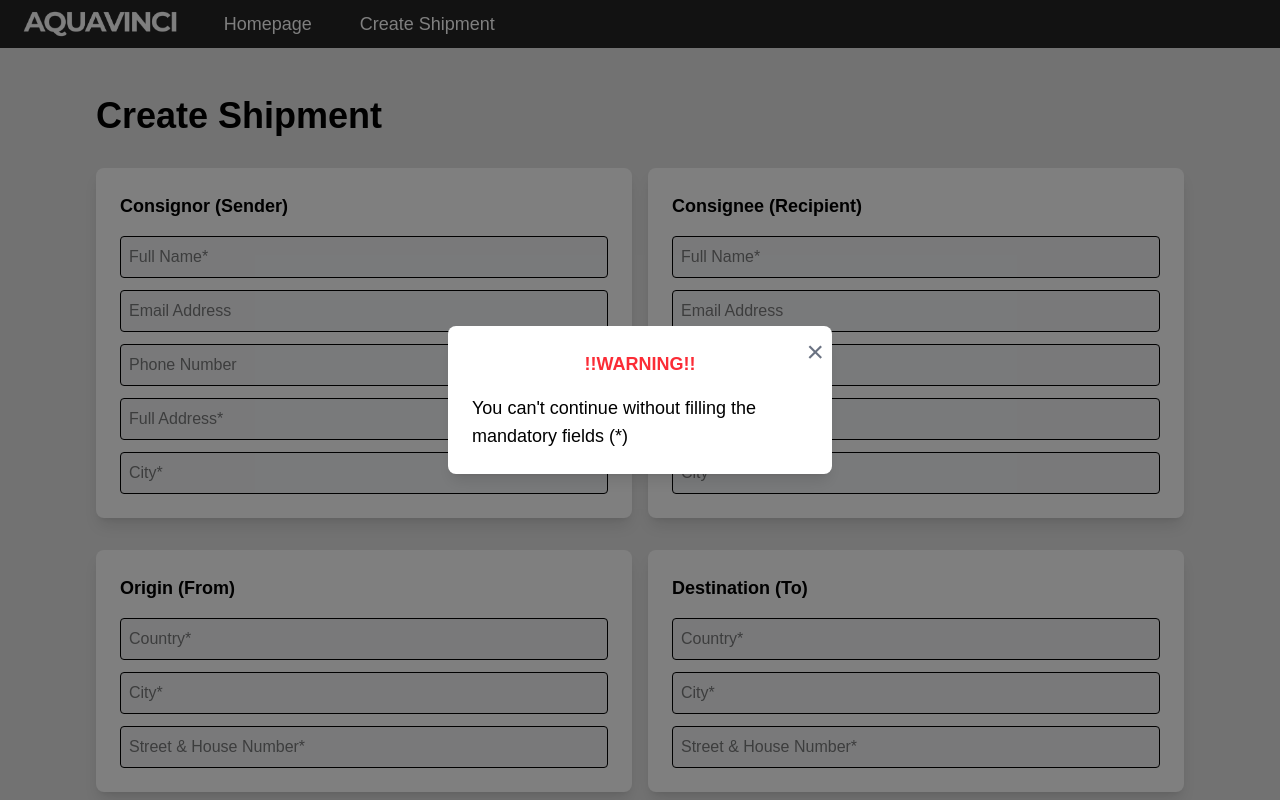
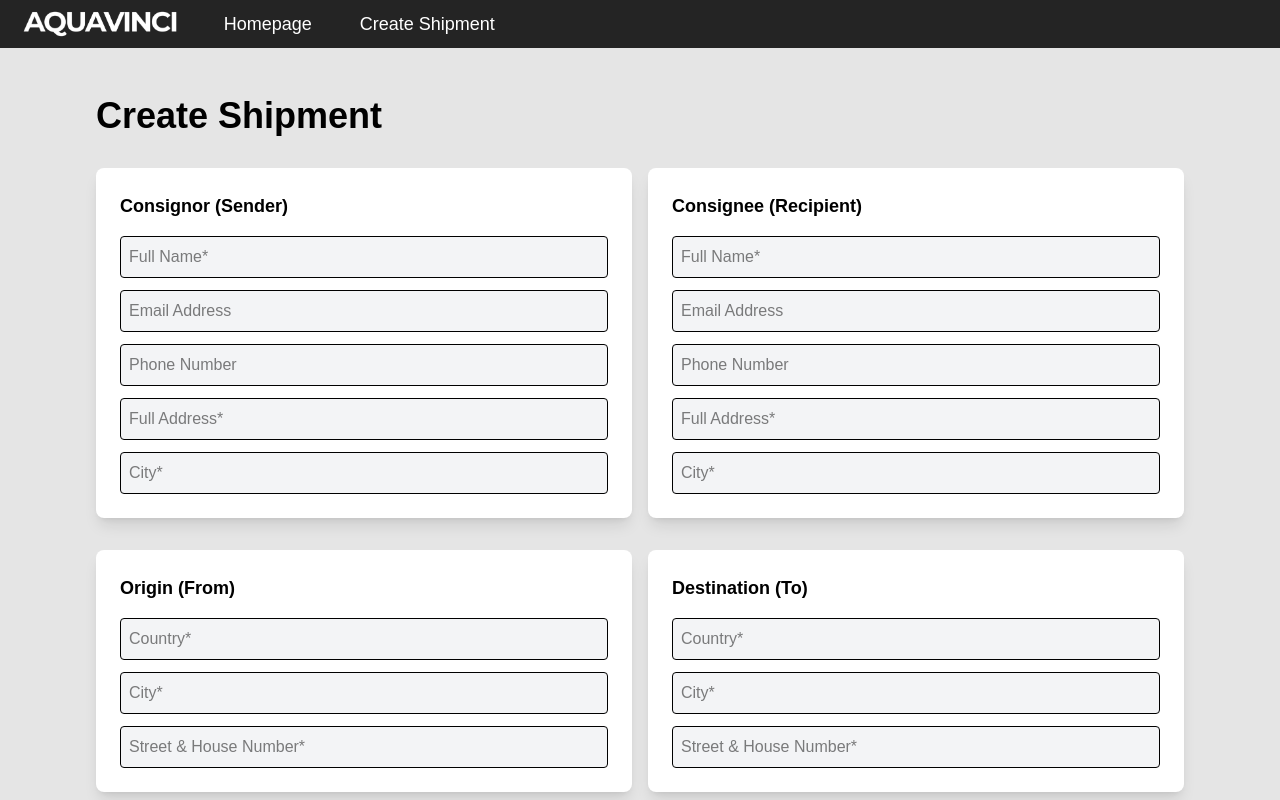
Before and after one commit to AlketKuehne/aquavinci, a Next.js app: page /create-shipment in a window 1280 px wide. Shown: the top 800 px of the page. Built offline with nearby package versions, Linux system fonts and the light colour scheme.

Commit message:
fixed popup issue

```diff
--- a/app/create-shipment/page.tsx
+++ b/app/create-shipment/page.tsx
@@ -88,16 +88,6 @@ export default function ShipmentPage() {
       new Date(sendDate) < new Date(arrivalDate)
     );
     setIsButtonEnabled(isFormValid);
-    if (isFormValid) {
-      setShowWarning(false);
-      setDateWarning(false);
-    } else if (sendDate && arrivalDate && new Date(sendDate) >= new Date(arrivalDate)) {
-      setDateWarning(true);
-      setShowWarning(false);
-    } else {
-      setShowWarning(true);
-      setDateWarning(false);
-    }
   }, [
     consignorFullName,
     consignorFullAddress,
```
